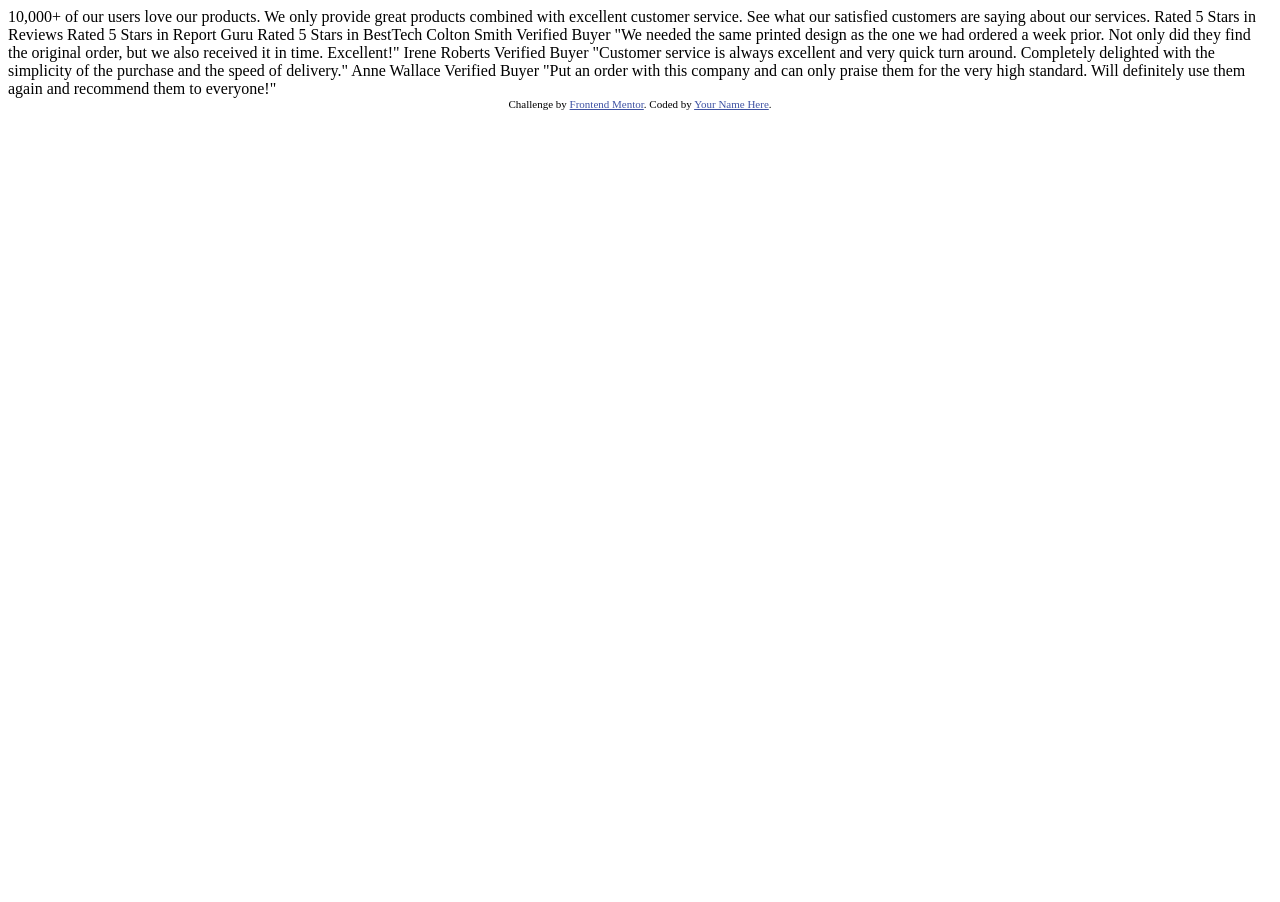
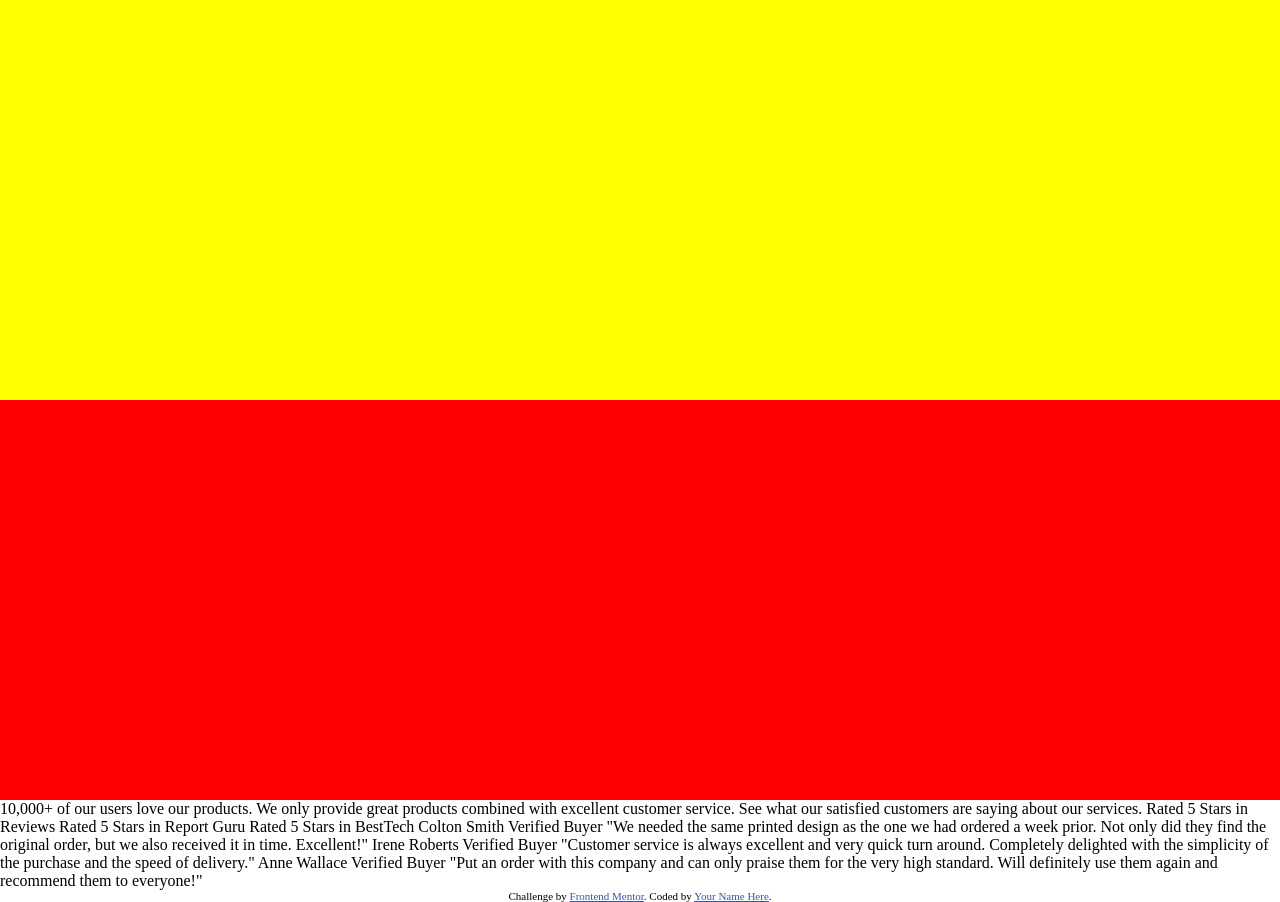
Before and after one commit to akaditya394/Social-proof-section, a plain HTML site: page index.html in a window 1280 px wide. Before the commit the page ends 800 px from the top, so only its background shows below. Drawn offline with Linux system fonts and the light colour scheme.

Commit message:
two parent div created;flex added

```diff
--- a/index.html
+++ b/index.html
@@ -11,6 +11,7 @@
       sizes="32x32"
       href="./images/favicon-32x32.png"
     />
+    <link rel="stylesheet" type="text/css" href="styles.css" />
 
     <title>Frontend Mentor | Social proof section</title>
 
@@ -26,30 +27,19 @@
     </style>
   </head>
   <body>
-    10,000+ of our users love our products.
-
-    We only provide great products combined with excellent customer service.
-    See what our satisfied customers are saying about our services.
-
-    Rated 5 Stars in Reviews
-    Rated 5 Stars in Report Guru
-    Rated 5 Stars in BestTech
-
-    Colton Smith
-    Verified Buyer
-    "We needed the same printed design as the one we had ordered a week prior.
-    Not only did they find the original order, but we also received it in time.
-    Excellent!"
-
-    Irene Roberts
-    Verified Buyer
-    "Customer service is always excellent and very quick turn around. Completely
-    delighted with the simplicity of the purchase and the speed of delivery."
-
-    Anne Wallace
-    Verified Buyer
-    "Put an order with this company and can only praise them for the very high
-    standard. Will definitely use them again and recommend them to everyone!"
+    <div class="upper-half"></div>
+    <div class="lower-half"></div>
+    10,000+ of our users love our products. We only provide great products
+    combined with excellent customer service. See what our satisfied customers
+    are saying about our services. Rated 5 Stars in Reviews Rated 5 Stars in
+    Report Guru Rated 5 Stars in BestTech Colton Smith Verified Buyer "We needed
+    the same printed design as the one we had ordered a week prior. Not only did
+    they find the original order, but we also received it in time. Excellent!"
+    Irene Roberts Verified Buyer "Customer service is always excellent and very
+    quick turn around. Completely delighted with the simplicity of the purchase
+    and the speed of delivery." Anne Wallace Verified Buyer "Put an order with
+    this company and can only praise them for the very high standard. Will
+    definitely use them again and recommend them to everyone!"
 
     <div class="attribution">
       Challenge by
--- a/styles.css
+++ b/styles.css
@@ -0,0 +1,20 @@
+body {
+  padding: 0;
+  margin: 0;
+  display: flex;
+  flex-direction: column;
+  justify-content: center;
+  align-items: center;
+}
+
+.upper-half {
+  width: 100%;
+  height: 400px;
+  background-color: yellow;
+}
+
+.lower-half {
+  width: 100%;
+  height: 400px;
+  background-color: red;
+}
```
